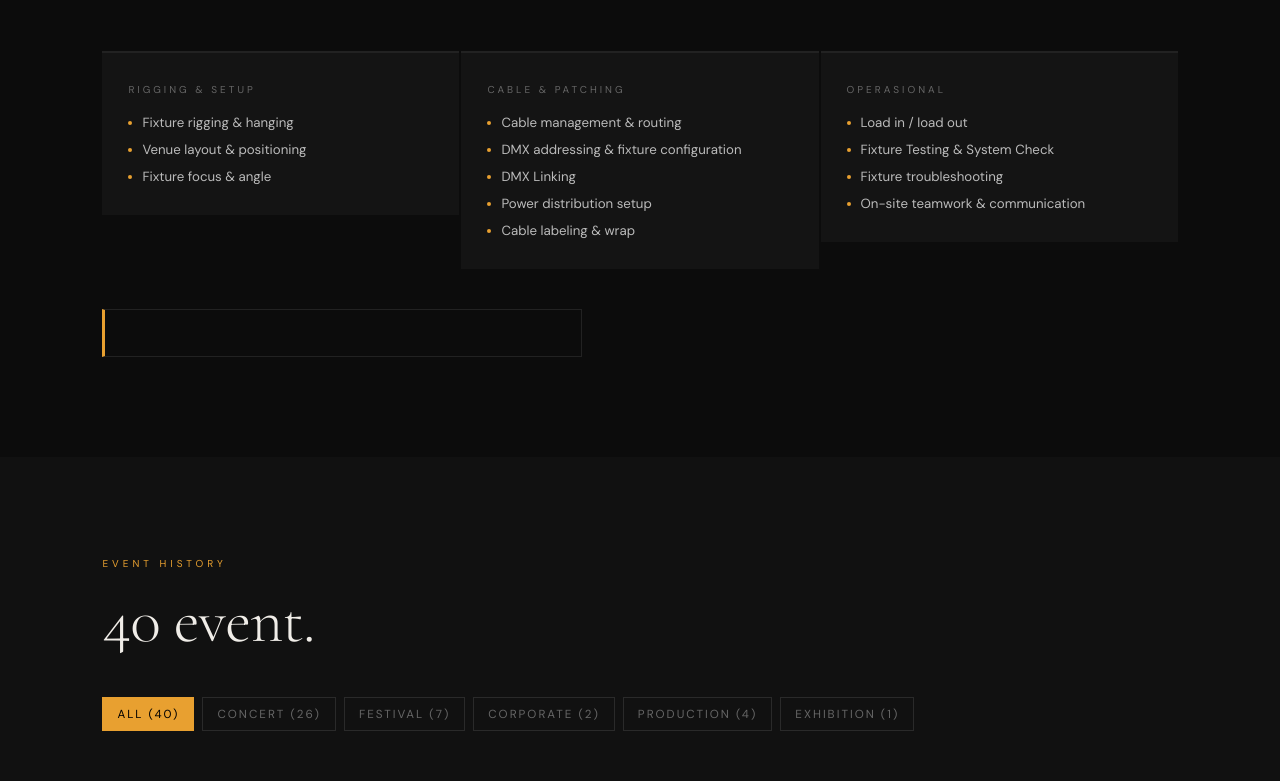
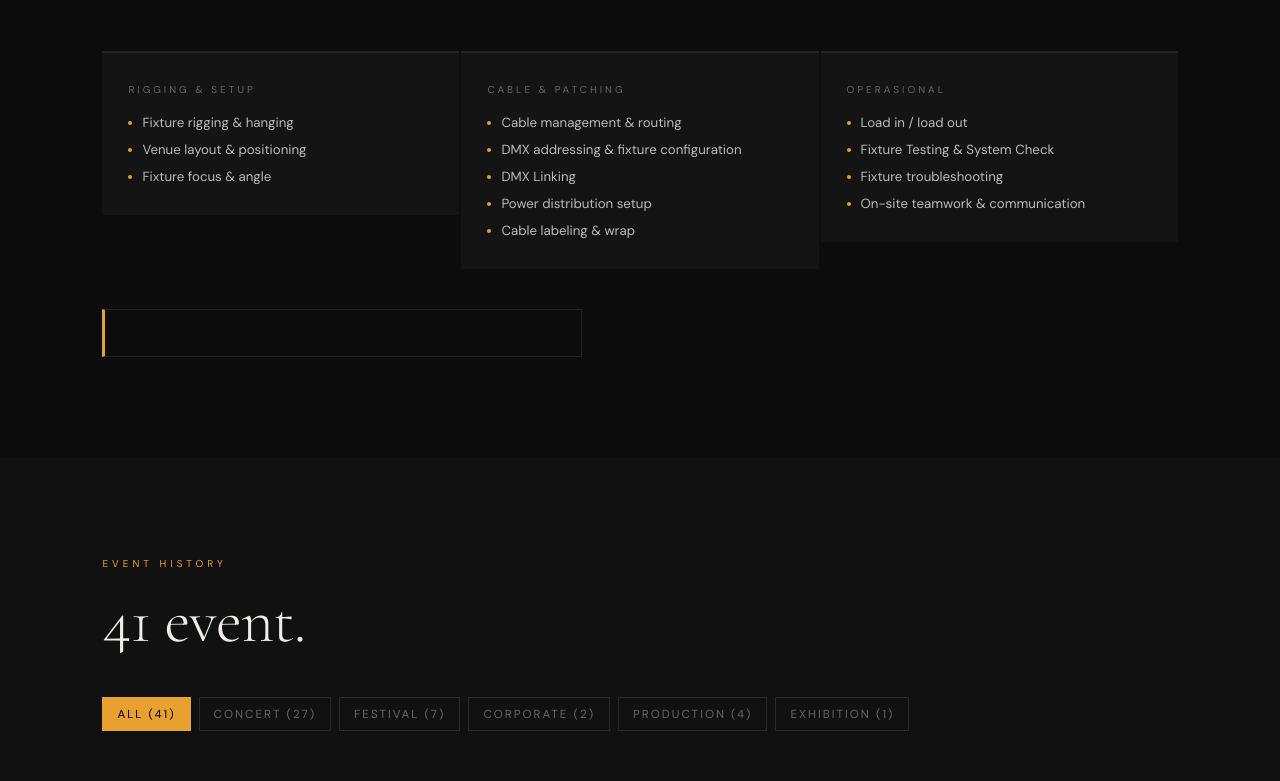
Before and after one commit to A-ksara/Xsaaa, a React (Vite) app: page / in a window 1280 px wide. Shown: the part 2004-2785 px from the top of the page. Built offline with nearby package versions, Linux system fonts and the light colour scheme.

Commit message:
Update fmt.Println message from 'Hello' to 'Goodbye'

```diff
--- a/src/App.jsx
+++ b/src/App.jsx
@@ -59,6 +59,7 @@ const events = [
   { n: 38, title: "2026 NCT JNJM FANMEETING TOUR DUALITY", venue: "Tennis Indoor GBK", date: "2026-07-04", endDate: "2026-07-05", cat: "Concert"},
   { n: 39, title: "MITSKI Present - Nothing's About To Happen To Me", venue: "Tennis Indoor GBK", date: "2026-07-18", cat: "Concert"},
   { n: 40, title: "Bernadya Album Showcase - Sampai Hanya Di Mimpi", venue: "Tennis Indoor GBK", date: "2026-07-25", cat: "Concert"},
+  { n: 41, title: "8th ASIAN TAEKWONDO Indonesia Open Championships", venue: "Tennis Indoor GBK", date: "2026-08-1", endDate: " 2026-08-05", cat: "Concert"},
 ];
 
 const CATS = ["All", "Concert", "Festival", "Corporate", "Production", "Exhibition"];
```
